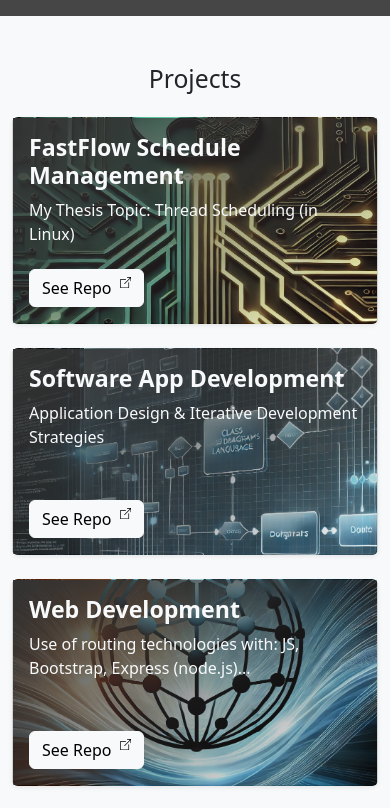
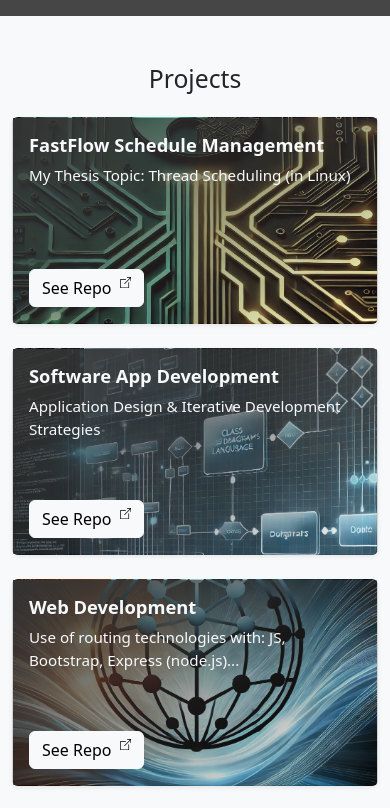
Before and after one commit to Marco-Skiavone/marco-skiavone.github.io, a React (Vite) app: page / in a window 390 px wide. Shown: the part 880-1688 px from the top of the page. Built offline with nearby package versions, Linux system fonts and the light colour scheme.

Commit message:
fix/projects positioning + links

```diff
--- a/src/components/ProjectCard.css
+++ b/src/components/ProjectCard.css
@@ -10,3 +10,23 @@
 #DatID {
     background-position-y: 40%;
 }
+
+@media (max-width: 442px) {
+    .card-title {
+        font-size: calc(1rem + .6vw) !important;
+    }
+
+    .card-text {
+        font-size: 0.9rem !important;
+    }
+}
+
+@media (max-width: 1100px) {
+    .card-title {
+        font-size: calc(1rem + .6vw) !important;
+    }
+
+    .card-text {
+        font-size: 0.95rem !important;
+    }
+}
--- a/src/components/ProjectList.jsx
+++ b/src/components/ProjectList.jsx
@@ -3,11 +3,11 @@ import ProjectCard from "./ProjectCard";
 
 const projects = [
     { title: "FastFlow Schedule Management", description: "My Thesis Topic: Thread Scheduling (in Linux)", image: "/images/projects/fastflow.webp", link: "https://github.com/Marco-Skiavone/fastflow", when: 2025 },
-    { title: "Software App Development", description: "Application Design & Iterative Development Strategies", image: "/images/projects/sas.webp", link: "#", when: 2025 },
-    { title: "Web Development", description: "Use of routing technologies with: JS, Bootstrap, Express (node.js)...", image: "/images/projects/tweb.webp", link: "#", when: 2024 },
-    { title: "Thread Programming", description: "Threaded Mailing List Management (Java)", image: "/images/projects/threads.webp", link: "#", when: 2024 },
-    { title: "Data Analisys", description: "Overview of Pandas, Seaborn & other tools", image: "/images/projects/data_an.webp", link: "#", when: 2024 },
-    { title: "Algorithm Studies", description: "Algorithms, Complexity & Data Structures Overview", image: "https://via.placeholder.com/300", link: "#", when: 2023 },
+    { title: "Software App Development", description: "Application Design & Iterative Development Strategies", image: "/images/projects/sas.webp", link: "https://github.com/Marco-Skiavone/Catering-implementation", when: 2025 },
+    { title: "Web Development", description: "Use of routing technologies with: JS, Bootstrap, Express (node.js)...", image: "/images/projects/tweb.webp", link: "https://github.com/IvanLusso/LussoSchiavoneStefanettiIUM-Tweb", when: 2024 },
+    { title: "Thread Programming", description: "Threaded Mailing List Management (Java)", image: "/images/projects/threads.webp", link: "https://github.com/Marco-Skiavone/Programming-3-Project", when: 2024 },
+    { title: "Data Analisys", description: "Overview of Pandas, Seaborn & other tools", image: "/images/projects/data_an.webp", link: "https://github.com/Marco-Skiavone/ium_dataset_processor", when: 2024 },
+    { title: "Algorithm Studies", description: "Algorithms, Complexity & Data Structures Overview", image: "https://via.placeholder.com/300", link: "https://github.com/Marco-Skiavone/Algoritmi_e_Strutture_Dati", when: 2023 },
     // { title: "title", description: "desc", image: "https://via.placeholder.com/300", link: "#", when: 2024 }
 ];
 
@@ -18,7 +18,7 @@ const ProjectList = () => {
                 <h2 className="text-center mb-4">Projects</h2>
                 <Row>
                     {projects.map((project, index) => (
-                        <Col key={index} className="col-12 col-sm-12 col-md-6 col-lg-4 mb-4">
+                        <Col key={index} className="col-12 col-md-6 col-lg-6 col-xl-4 mb-4">
                             <ProjectCard {...project} />
                         </Col>
                     ))}
```
